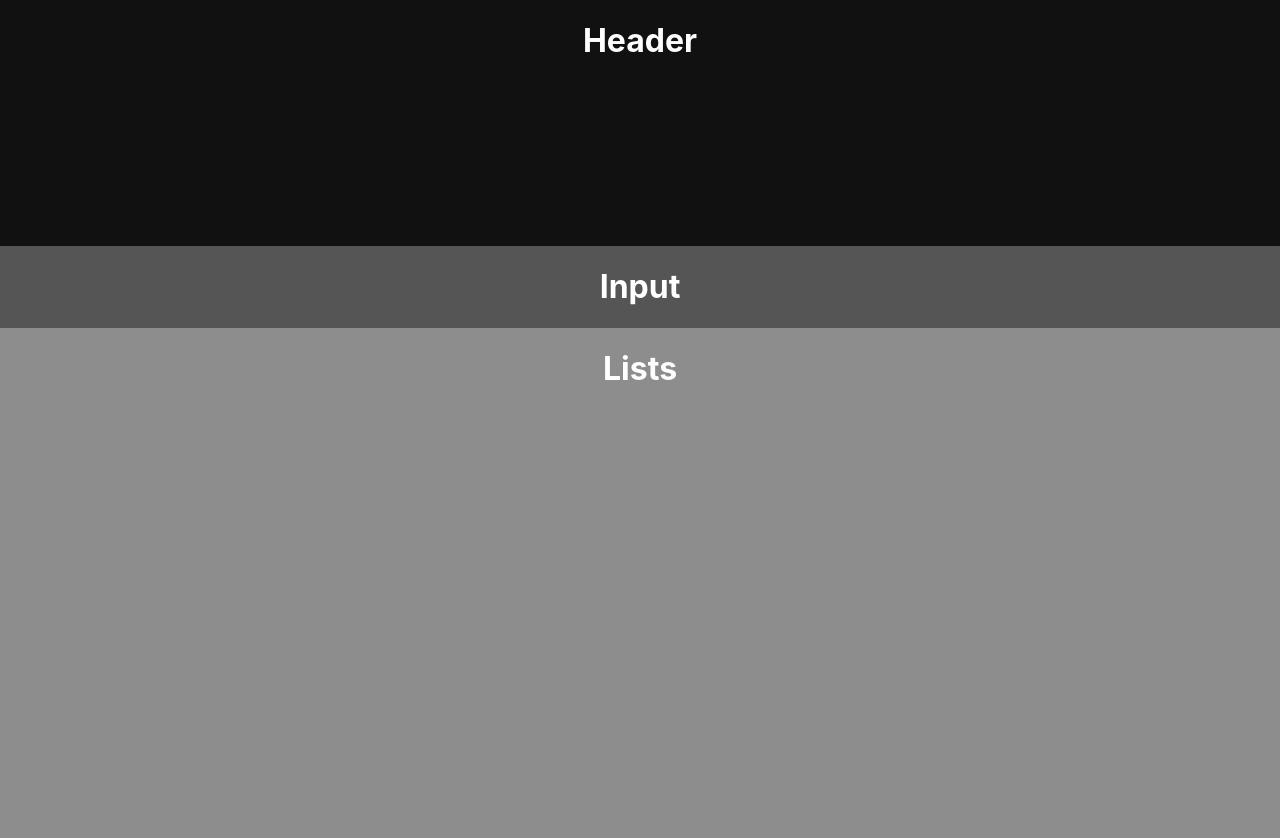
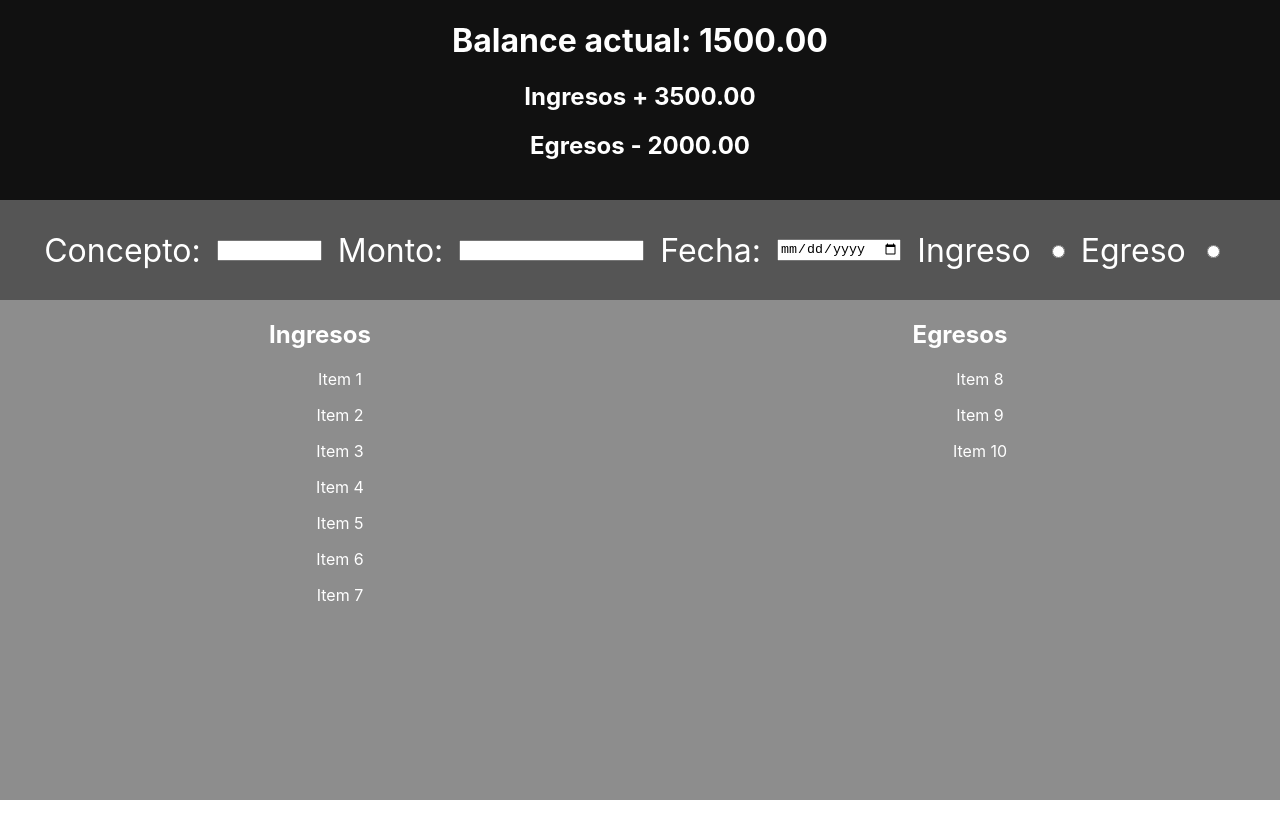
Before and after one commit to alstroemerieae/alkemy-challenge, a React (Create React App) app: page / in a window 1280 px wide. Shown: the top 838 px of the page. After the commit the page ends 800 px from the top, so only its background shows below. Built offline with nearby package versions, Linux system fonts and the light colour scheme.

Commit message:
Add placeholders

```diff
--- a/src/App.css
+++ b/src/App.css
@@ -1,9 +1,13 @@
+li {
+  list-style-type: none;
+}
+
 .App {
   background-color: #282c34;
   min-height: 100vh;
   display: grid;
   grid-template-columns: repeat(10, 1fr);
-  grid-template-rows: repeat(20, 1fr);
+  grid-template-rows: 2fr 1fr 5fr;
   align-items: center;
   justify-content: center;
   /* font-size: calc(10px + 2vmin); */
@@ -13,21 +17,59 @@
 
 .App-header {
   grid-column: 1/11;
-  grid-row: 1/4;
+  grid-row: 1/2;
   background-color: #111;
   height: 100%;
 }
 
 .App-input {
   grid-column: 1/11;
-  grid-row: 4/5;
+  grid-row: 2/3;
   background-color: #555;
   height: 100%;
 }
 
 .App-history {
   grid-column: 1/11;
-  grid-row: 5/21;
+  grid-row: 3/4;
   background-color: #8d8d8d;
   height: 100%;
 }
+
+.budget-container {
+  /* border: 1px solid red; */
+  height: 100%;
+}
+
+.inputs-container {
+  /* border: 1px solid blue; */
+  font-size: 2rem;
+  height: 100%;
+  display: flex;
+  justify-content: center;
+  align-items: center;
+}
+
+.inputs-container > * {
+  /* border: 1px solid red; */
+  margin-right: 1rem;
+}
+
+.history-container {
+  /* border: 1px solid green; */
+  display: flex;
+  justify-content: center;
+  height: 100%;
+}
+
+.income-history {
+  /* border: 2px solid cyan; */
+  width: 50%;
+  height: 100%;
+}
+
+.expenses-history {
+  /* border: 2px solid magenta; */
+  width: 50%;
+  height: 100%;
+}
--- a/src/App.js
+++ b/src/App.js
@@ -1,16 +1,19 @@
 import './App.css';
+import Header from './components/Header'
+import Inputs from './components/Inputs'
+import History from './components/History'
 
 function App() {
   return (
     <div className="App">
       <div className="App-header">
-        <h1>Header</h1>
+        <Header />
       </div>
       <div className="App-input">
-        <h1>Input</h1>
+        <Inputs />
       </div>
       <div className="App-history">
-        <h1>Lists</h1>
+        <History />
       </div>
     </div>
   );
--- /dev/null
+++ b/src/components/Header.js
@@ -0,0 +1,11 @@
+const Header = () => {
+  return (
+    <div className="budget-container">
+      <h1> Balance actual: 1500.00</h1>
+      <h2> Ingresos + 3500.00 </h2>
+      <h2> Egresos - 2000.00 </h2>
+    </div>
+  );
+}
+
+export default Header;
--- /dev/null
+++ b/src/components/History.js
@@ -0,0 +1,28 @@
+const History = () => {
+  return (
+    <div className="history-container">
+      <div className="income-history">
+        <h2>Ingresos</h2>
+        <li>
+          <ul>Item 1</ul>
+          <ul>Item 2</ul>
+          <ul>Item 3</ul>
+          <ul>Item 4</ul>
+          <ul>Item 5</ul>
+          <ul>Item 6</ul>
+          <ul>Item 7</ul>
+        </li>
+      </div>
+      <div className="expenses-history">
+        <h2>Egresos</h2>
+        <li>
+          <ul>Item 8</ul>
+          <ul>Item 9</ul>
+          <ul>Item 10</ul>
+        </li>
+      </div>
+    </div>
+  );
+}
+
+export default History;
--- /dev/null
+++ b/src/components/Inputs.js
@@ -0,0 +1,23 @@
+const Inputs = () => {
+  return (
+    <div className="inputs-container">
+      {/* Concept */}
+      <label for="concept">Concepto:</label>
+      <input type="text" id="concept" name="concept" required minlength="1" maxlength="99" size="10"></input>
+      {/* Total amount */}
+      <label for="amount">Monto:</label>
+      <input type="number" id="amount" name="amount" required minlength="1" maxlength="99" size="10"></input>
+      {/* Date */}
+      <label for="date">Fecha:</label>
+      <input type="date" id="date" name="date" required minlength="1" maxlength="99" size="10"></input>
+      {/* Income */}
+      <label for="income">Ingreso</label>
+      <input type="radio" id="income" name="input-type" value="income"></input>
+      {/* Expense */}
+      <label for="expense">Egreso</label>
+      <input type="radio" id="expense" name="input-type" value="expense"></input>
+    </div>
+  );
+}
+
+export default Inputs;
```
